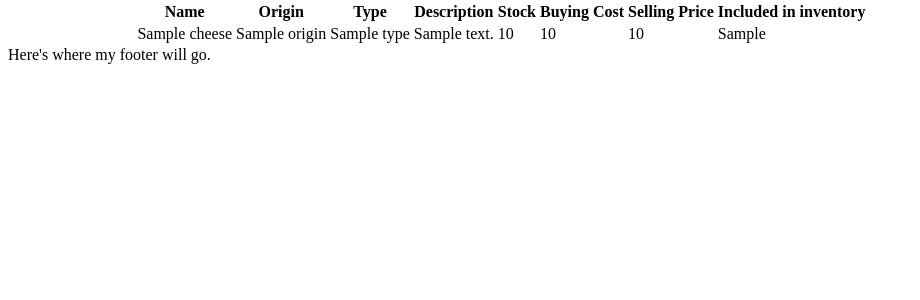
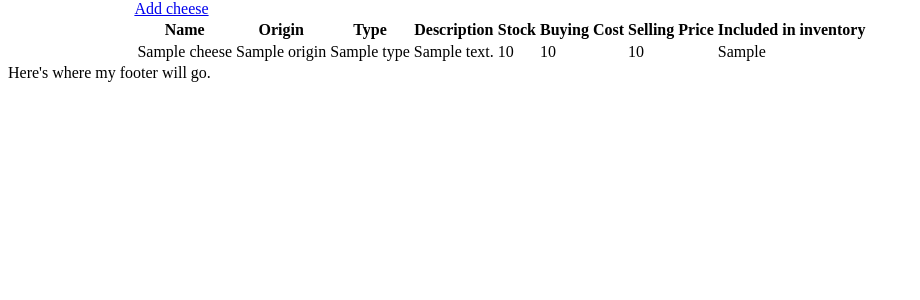
Before and after one commit to Vallalika/Cheese_shop_inventory, a Flask app: page /cheese_provisions/1/provisions_by_provider in a window 1280 px wide. Shown: the part 88-388 px from the top of the page, without its empty margins (0-920 px from the left). Run offline with Flask 2, Linux system fonts and the light colour scheme; a database or web service that is not in the repository returns one stand-in record (values such as "Sample title"); some libraries are stand-ins or nearby versions.

Commit message:
added in a functionality allowing you to add existing cheeses to a provider's supply

```diff
--- a/app/controllers/cheese_provisions_controller.py
+++ b/app/controllers/cheese_provisions_controller.py
@@ -57,15 +57,26 @@ def provisions_by_provider(provider_id):
     provider = provider_repository.select(provider_id)
     return render_template("cheese_provisions/provisions_by_provider.html", provisions_by_provider=provisions, provider = provider)
 
-# NEW by provider
+# NEW by provider - to select from existing cheeses
+@cheese_provisions_blueprint.route("/cheese_provisions/<provider_id>/add_by_provider")
+def add_by_provider(provider_id):
+    cheeses = cheese_repository.select_all()
+    provider = provider_repository.select(provider_id)
+    provider_id = provider_id
+    return render_template('cheese_provisions/add_by_provider.html', provider=provider, all_cheeses = cheeses)
+
+# NEW by provider - to create a completely new cheese
 @cheese_provisions_blueprint.route("/cheese_provisions/<provider_id>/new_by_provider")
 def new_by_provider(provider_id):
     provider = provider_repository.select(provider_id)
     return render_template('cheese_provisions/new_by_provider.html', provider=provider)
 
-# CREATE provision by provider
+# CREATE provision by provider (new)
 @cheese_provisions_blueprint.route("/cheese_provisions/by-provider/<provider_id>", methods = ["POST"])
 def create_provision_by_provider(provider_id):
+
+    # # Getting all_cheeses
+    # cheeses = cheese_repository.select_all()
 
     # Getting provider object from relevant repo
     provider = provider_repository.select(provider_id)
@@ -98,6 +109,30 @@ def create_provision_by_provider(provider_id):
     # Rendering template with all data
     return render_template("cheese_provisions/provisions_by_provider.html", provider = provider, provisions_by_provider=provisions)
 
+# CREATE provision by provider (existing cheese)
+@cheese_provisions_blueprint.route("/cheese_provisions/by-provider/existing-cheese/<provider_id>", methods = ["POST"])
+def add_provision_by_provider(provider_id):
+
+    # Getting provider object from relevant repo
+    provider = provider_repository.select(provider_id)
+
+    # Getting cheese data from form
+    cheese_id = request.form["cheese_id"]
+
+    # Retrieving cheese from db
+    cheese = cheese_repository.select(cheese_id)
+
+    # Creating provision with cheese and provider objects, and saving it to db
+
+    cheese_provision = CheeseProvision(cheese,provider)
+    cheese_provision_repository.save(cheese_provision)
+
+    # Getting all provisions to render relevant template
+    provisions = cheese_provision_repository.select_by_provider_id(provider_id)
+
+    # Rendering template with all data
+    return render_template("cheese_provisions/provisions_by_provider.html", provider = provider, provisions_by_provider=provisions)
+
 # # DELETE
 # @providers_blueprint.route("/providers/<id>/delete", methods=["POST"])
 # def delete_provider(id):
--- a/app/templates/cheese_provisions/provisions_by_provider.html
+++ b/app/templates/cheese_provisions/provisions_by_provider.html
@@ -5,8 +5,8 @@
     <h1> All Cheeses for {{ provider.name }}</h1>
 {% endblock %}
 
-
 {% block content %}
+    <a href = "/cheese_provisions/{{ provider.id}}/new_by_provider"> Add cheese </a>
     <table>
         <tr>
             <th> Name </th>
--- a/app/templates/cheeses/index.html
+++ b/app/templates/cheeses/index.html
@@ -26,7 +26,7 @@
         <tr>
             <td> {{ cheese.name }} </td>
             <td> {{ cheese.origin }} </td>
-            <td> {{ cheese.milk }} </td>
+            <td> {{ cheese.type }} </td>
             <td> {{ cheese.description }} </td>
             <td> {{ cheese.stock }} </td>
             <td> £{{ cheese.buying_cost }} </td>
--- a/app/templates/providers/index.html
+++ b/app/templates/providers/index.html
@@ -25,9 +25,9 @@
             <td> {{ provider.country }} </td>
             <td> {{ provider.address }} </td>
             <td>
-                <a href = "/cheese_provisions/{{ provider.id }}/provisions_by_provider"> View cheeses sold </a>
+                <a href = "/cheese_provisions/{{ provider.id }}/provisions_by_provider"> View cheeses </a>
                 <br>
-                <a href = "/cheese_provisions/{{ provider.id}}/new_by_provider"> Add cheese </a>
+                <a href = "/cheese_provisions/{{ provider.id}}/add_by_provider"> Add cheese to provider supply </a>
                 <a href = "/providers/{{ provider.id }}/edit"> Edit </a>
                 <form action="/providers/{{ provider.id }}/delete" method="POST">
                     <input type="submit" value="Delete">
```
Also changed, not shown: app/templates/cheese_provisions/add_by_provider.html (added, +29 -0 lines), app/templates/cheese_provisions/new_by_provider.html (+6 -3 lines).
